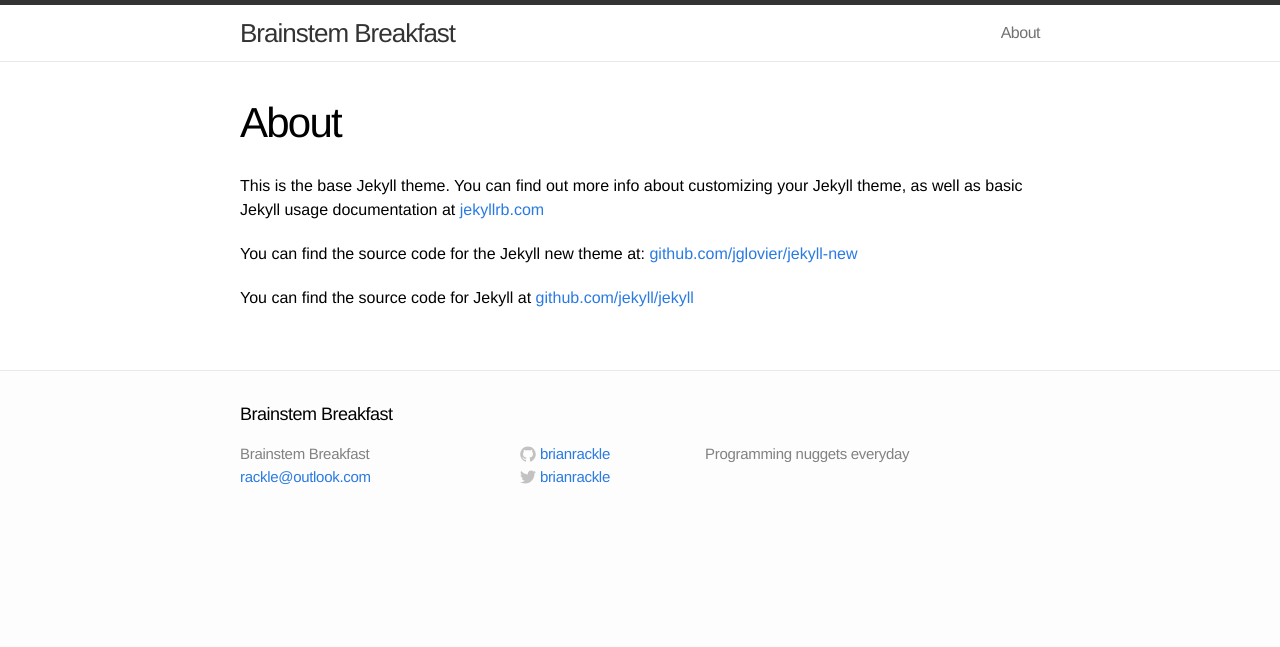
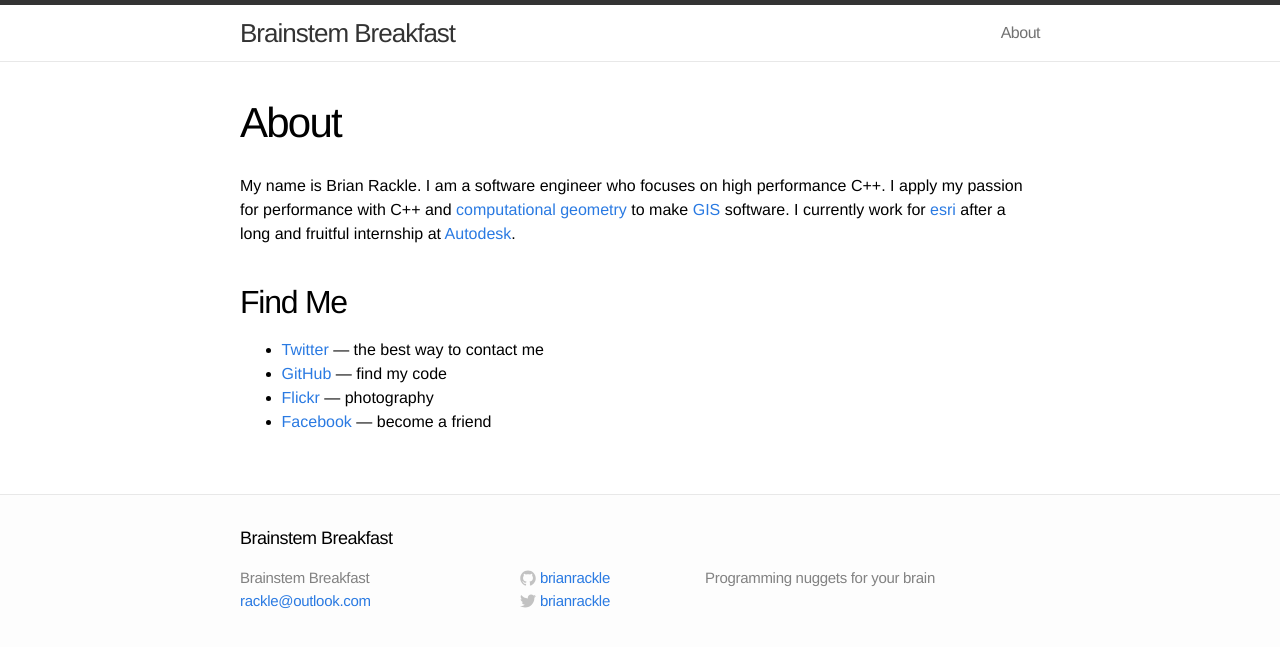
Before and after one commit to brianrackle/brianrackle.github.io, a Jekyll site: the page built from about.md, in a window 1280 px wide. Shown: the top 647 px of the page. Built offline with Jekyll 4.4.1, drawn with Linux system fonts in a browser that asks for light colours.

```diff
--- a/_config.yml
+++ b/_config.yml
@@ -1,7 +1,7 @@
 # Site settings
 title: Brainstem Breakfast
 email: rackle@outlook.com
-description: "Programming nuggets everyday"
+description: "Programming nuggets for your brain"
 baseurl: ""
 url: "http://brainstembreakfast.com"
 twitter_username: brianrackle
--- a/about.md
+++ b/about.md
@@ -4,8 +4,20 @@ title: About
 permalink: /about/
 ---
 
-This is the base Jekyll theme. You can find out more info about customizing your Jekyll theme, as well as basic Jekyll usage documentation at [jekyllrb.com](http://jekyllrb.com/)
+My name is Brian Rackle. I am a software engineer who focuses on high performance C++. I apply my passion for performance with C++ and [computational geometry][cg] to make [GIS][gis] software. I currently work for [esri][esri] after a long and fruitful internship at [Autodesk][autodesk].
 
-You can find the source code for the Jekyll new theme at: [github.com/jglovier/jekyll-new](https://github.com/jglovier/jekyll-new)
+Find Me
+-------
+ - [Twitter][twitter] --- the best way to contact me
+ - [GitHub][github] --- find my code
+ - [Flickr][flickr] --- photography
+ - [Facebook][facebook] --- become a friend
 
-You can find the source code for Jekyll at [github.com/jekyll/jekyll](https://github.com/jekyll/jekyll)
+[cg]: http://en.wikipedia.org/wiki/Computational_geometry
+[gis]: http://en.wikipedia.org/wiki/Geographic_information_system
+[esri]: http://www.esri.com/
+[autodesk]: http://www.autodesk.com/
+[twitter]: https://twitter.com/brianrackle
+[github]: https://github.com/brianrackle
+[flickr]: https://www.flickr.com/photos/rackle/
+[facebook]: https://www.facebook.com/rackle
```
Also changed, not shown: _posts/2014-07-12-welcome-to-jekyll.markdown (deleted, +0 -24 lines), _posts/2014-07-13-hello-world.markdown (added, +57 -0 lines).
